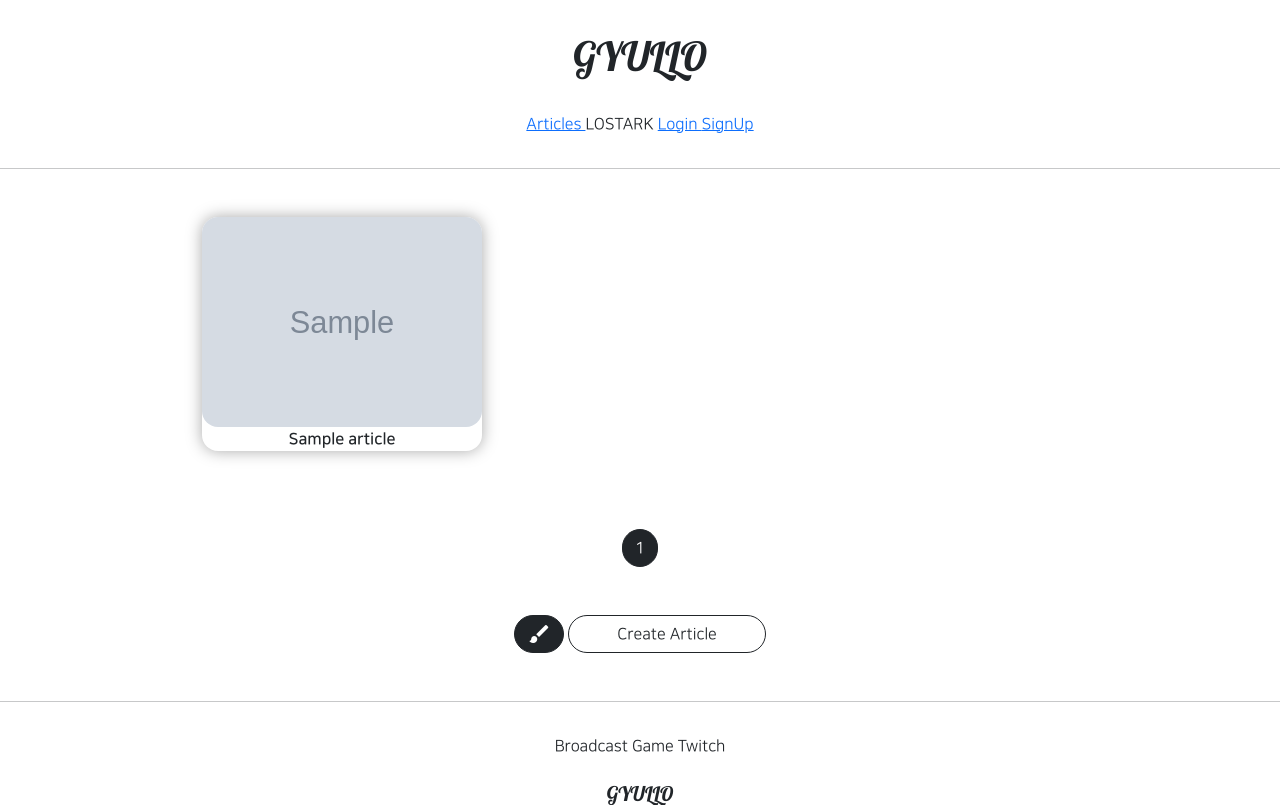
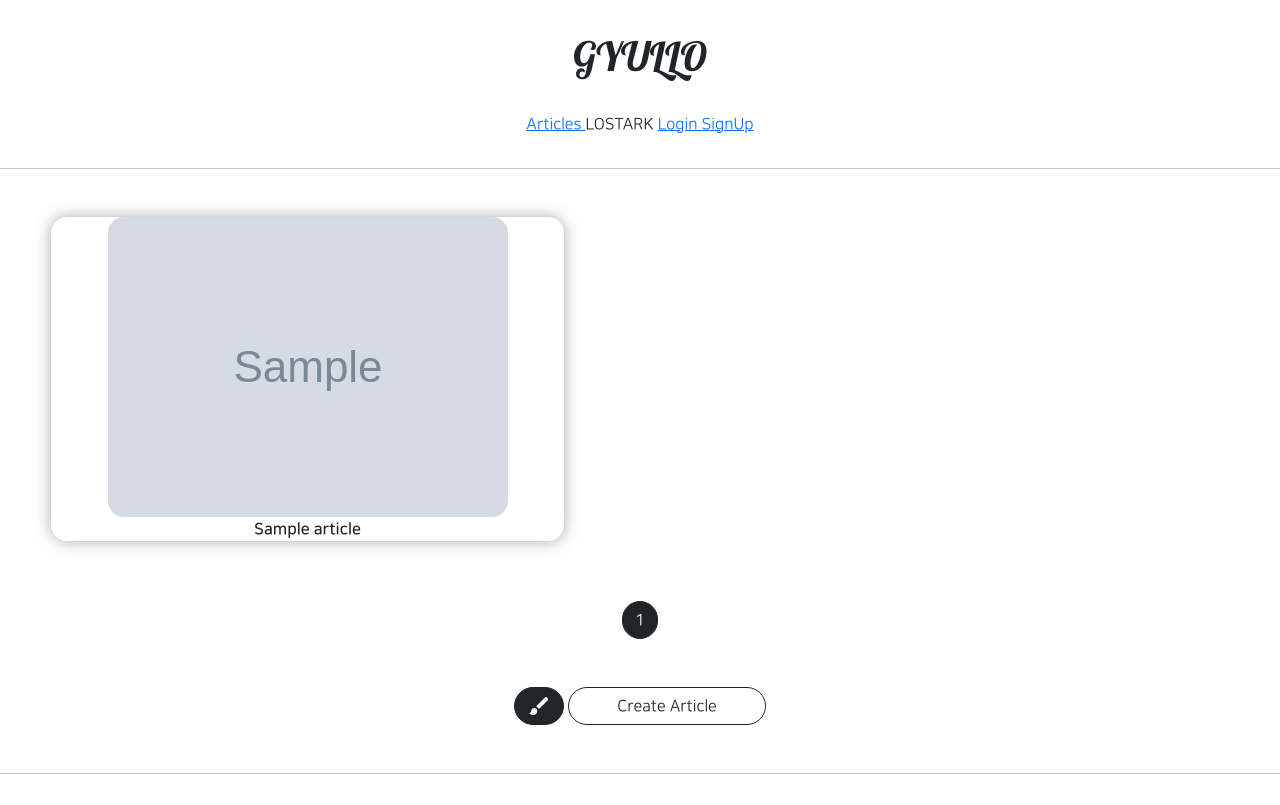
Before and after one commit to gyullo18/gis_1ban_2, a Django app: page /articles/list/ in a window 1280 px wide. Shown: the top 805 px of the page. Run offline with Django 3.2, Linux system fonts and the light colour scheme; tables that the repository leaves empty hold one stand-in row (values such as "Sample post"); grey boxes marked "Sample" are stand-in pictures; parts of the project's set-up code (start-up, migrations or seed data) failed here and were passed over; some libraries are stand-ins or nearby versions.

Commit message:
8/12 1ban project2 2

```diff
--- a/articleapp/templates/articleapp/list.html
+++ b/articleapp/templates/articleapp/list.html
@@ -6,8 +6,16 @@
 {% block content %}
 
     <style>
+        {#8/12#}
+        .container {
+            padding: 0;
+            margin: 0 0;
+        }
+
         .container div {
-            width: 280px;
+            {#8/12 사진의 너비 조절 + 최대 크기 조절#}
+            width: 45%;
+                max-with: 200px;
             {# flex관련된거 확인한번 해보면 좋음 #}
             display: flex;
             justify-content: center;
--- a/articleapp/views.py
+++ b/articleapp/views.py
@@ -76,5 +76,5 @@ class ArticleListView(ListView):
     model = Article
     context_object_name = 'article_list'  #단일 객체였으므로 target.이었지만 리스트를 가져옴
     template_name = 'articleapp/list.html'
-    paginate_by = 1 #테스트용으로 줄인것
+    paginate_by = 20 #테스트용으로 줄인것
     #url 라우팅
--- a/static/js/magicgrid.js
+++ b/static/js/magicgrid.js
@@ -277,7 +277,7 @@ MagicGrid.prototype.listen = function listen () {
 let magicGrid = new MagicGrid({
   container: '.container',
   animate: true,
-  gutter: 30,
+  gutter: 12,
   static: true,
   useMin: true
 });
```
